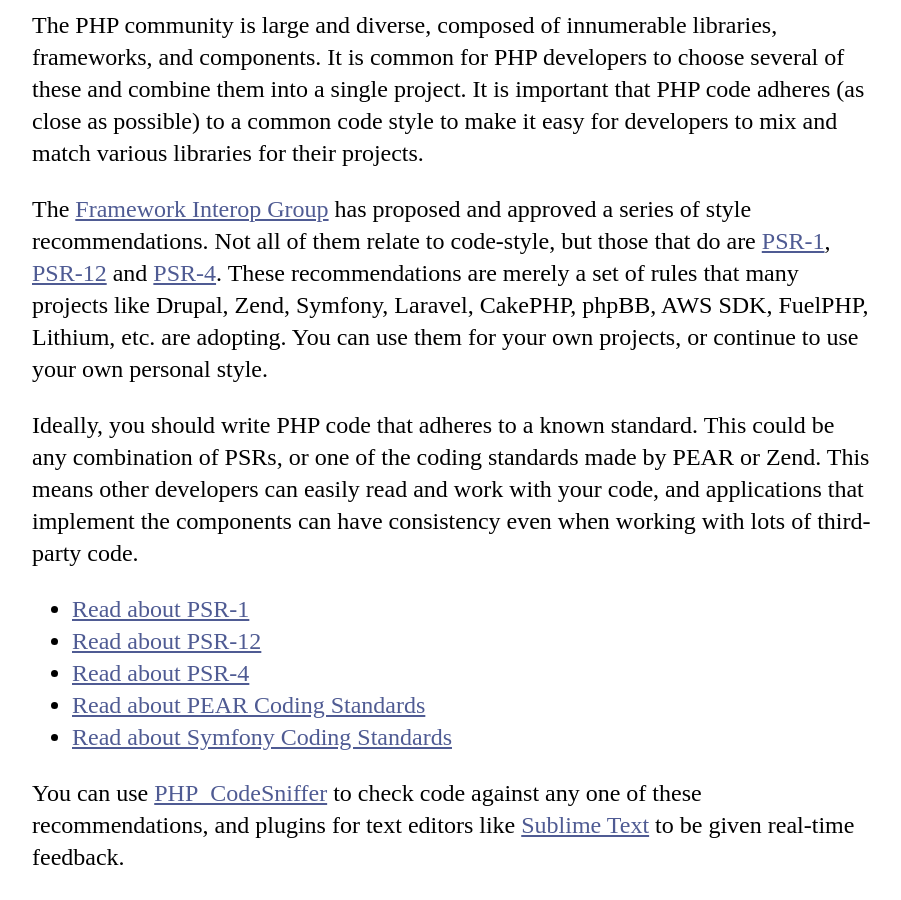
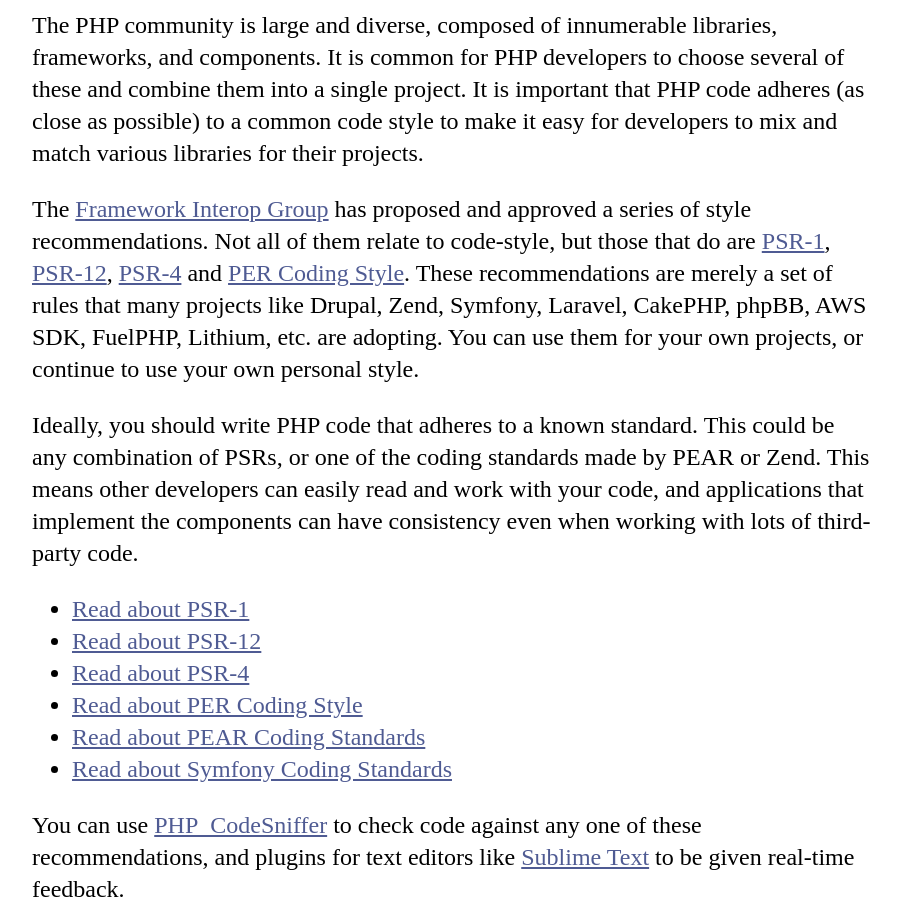
Before and after one commit to codeguy/php-the-right-way, a Jekyll site: the page built from _posts/02-01-01-Code-Style-Guide.md, in a window 1280 px wide and 900 px high, scrolled down 1367 px. Shown: the whole window, without its empty margins (188-1089 px from the left). Built offline with Jekyll 4.4.1, drawn with Linux system fonts in a browser that asks for light colours; our own code applies the rules of GitHub Pages for plain Markdown files.

Commit message:
Add PER Coding Style

```diff
--- a/_posts/02-01-01-Code-Style-Guide.md
+++ b/_posts/02-01-01-Code-Style-Guide.md
@@ -10,7 +10,7 @@ PHP developers to choose several of these and combine them into a single project
 their projects.
 
 The [Framework Interop Group][fig] has proposed and approved a series of style recommendations. Not all of them relate
-to code-style, but those that do are [PSR-1][psr1], [PSR-12][psr12] and [PSR-4][psr4]. These
+to code-style, but those that do are [PSR-1][psr1], [PSR-12][psr12], [PSR-4][psr4] and [PER Coding Style][per-cs]. These
 recommendations are merely a set of rules that many projects like Drupal, Zend, Symfony, Laravel, CakePHP, phpBB, AWS SDK,
 FuelPHP, Lithium, etc. are adopting. You can use them for your own projects, or continue to use your own
 personal style.
@@ -22,6 +22,7 @@ applications that implement the components can have consistency even when workin
 * [Read about PSR-1][psr1]
 * [Read about PSR-12][psr12]
 * [Read about PSR-4][psr4]
+* [Read about PER Coding Style][per-cs]
 * [Read about PEAR Coding Standards][pear-cs]
 * [Read about Symfony Coding Standards][symfony-cs]
 
@@ -61,6 +62,7 @@ Finally, a good supplementary resource for writing clean PHP code is [Clean Code
 [psr1]: https://www.php-fig.org/psr/psr-1/
 [psr12]: https://www.php-fig.org/psr/psr-12/
 [psr4]: https://www.php-fig.org/psr/psr-4/
+[per-cs]: https://www.php-fig.org/per/coding-style/
 [pear-cs]: https://pear.php.net/manual/en/standards.php
 [symfony-cs]: https://symfony.com/doc/current/contributing/code/standards.html
 [phpcs]: https://github.com/squizlabs/PHP_CodeSniffer
```
